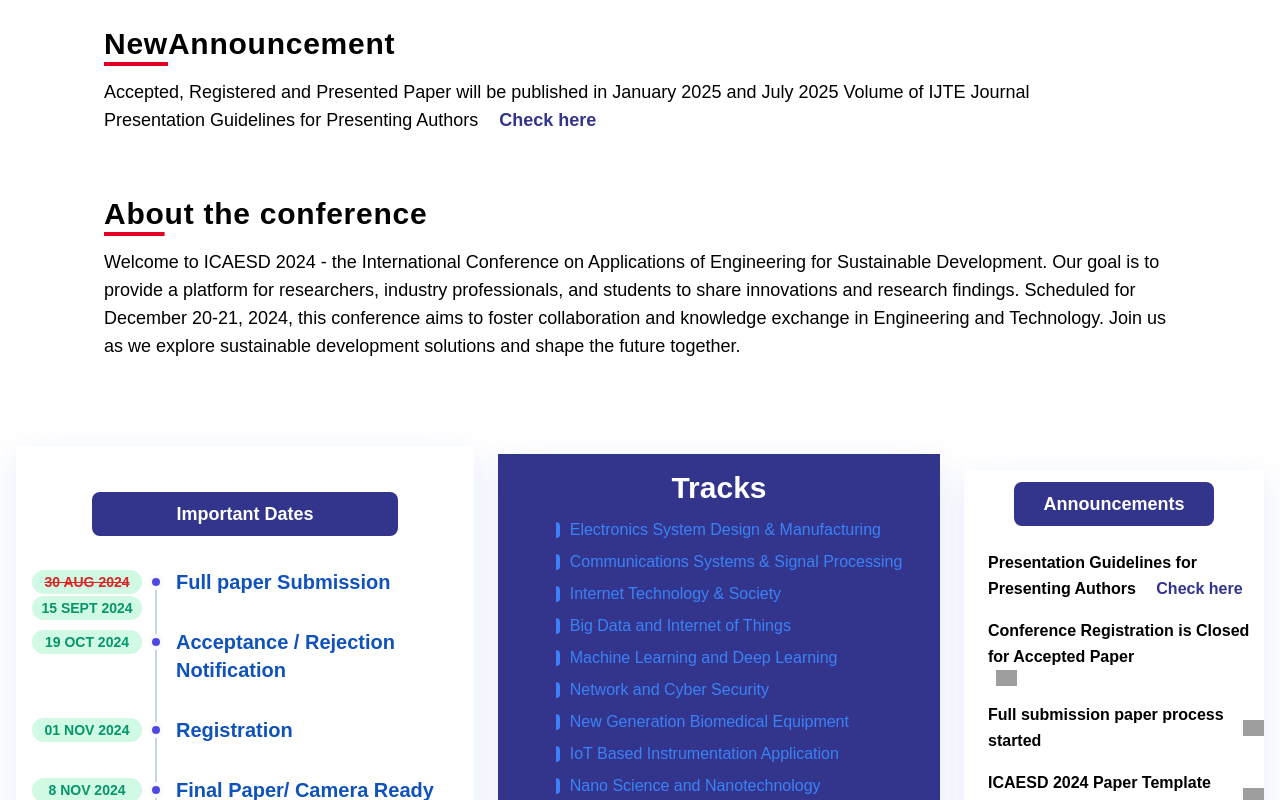
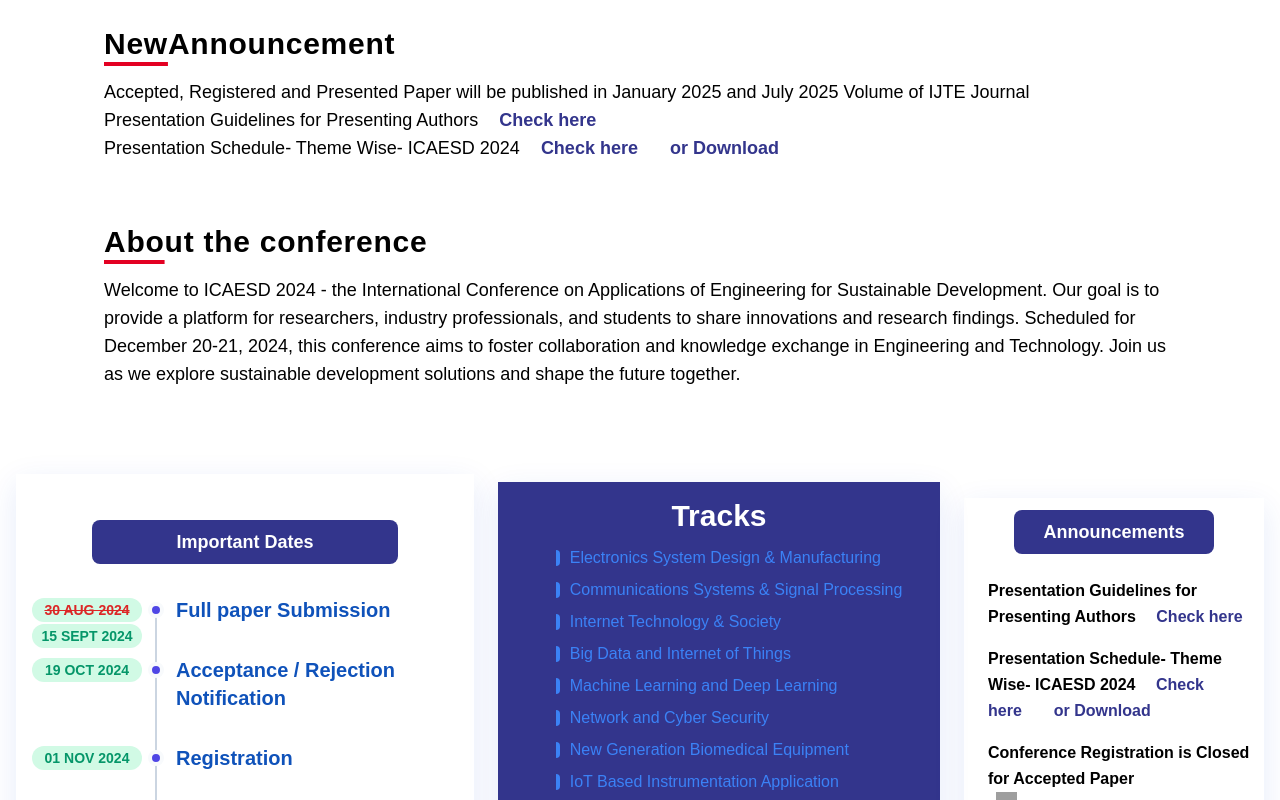
Before and after one commit to JanhaviAlekar/ICAESD-24, a React (Create React App) app: page /#/ in a window 1280 px wide. Shown: the part 940-1740 px from the top of the page. Built offline with nearby package versions, Linux system fonts and the light colour scheme; grey boxes are pictures that could not be loaded.

Commit message:
Added Schedule

```diff
--- a/src/App.js
+++ b/src/App.js
@@ -10,6 +10,7 @@
 import Contact from "./pages/contact";
 import Cfp from "./pages/cfp";
 import PresentationGuide from "./pages/presentationGuide";
+import PresentationSchedule from "./pages/presentationSchedule";
 
 export default function HeroComponent() {
   return (
@@ -21,6 +22,7 @@
         <Route path="/committees" element={<Committees/>} />
         <Route path="/cfp" element={<Cfp/>} />
         <Route path="/presentation-guide" element={<PresentationGuide/>} />
+        <Route path="/presentationSchedule" element={<PresentationSchedule/>} />
         <Route path="/author-guide" element={<AuthorGuidelines/>}/>
         <Route path="/contact" element={<Contact/>}/>
         <Route path="/agenda" element ={<DeclareSoon/>} />
--- a/src/components/newAbout.jsx
+++ b/src/components/newAbout.jsx
@@ -17,6 +17,16 @@
                         </Link>
 
                     </p>
+                    <p className=" text-md lg:text-lg font-[400] lg:mx-10 sm:mx-2">
+                        Presentation Schedule- Theme Wise- ICAESD 2024  <Link
+                            to="/presentationSchedule"
+                            class="px-4 py-2 font-bold text-[#33358c] hover:text-[#33358c] hover:bg-gray-200"
+                        >
+                            Check here
+                        </Link>
+                        <a class="px-4 py-2 font-bold text-[#33358c]" href="https://drive.google.com/file/d/1Ws-6bbqTCuZjjeaRiJtYbSy_YhUj9e60/view" >or Download</a>
+
+                    </p>
                 </span>
             </div>
         </>
--- a/src/pages/body.jsx
+++ b/src/pages/body.jsx
@@ -132,6 +132,15 @@
 
             </li>
             <li class='py-2 font-bold'>
+              Presentation Schedule- Theme Wise- ICAESD 2024  <Link
+                to="/presentationSchedule"
+                class="px-4 py-2 font-bold text-[#33358c] hover:text-[#33358c] hover:bg-gray-200"
+              >
+                Check here
+              </Link>
+              <a class="px-4 py-2 font-bold text-[#33358c]" href="https://drive.google.com/file/d/1Ws-6bbqTCuZjjeaRiJtYbSy_YhUj9e60/view" >or Download</a>
+            </li>
+            <li class='py-2 font-bold'>
               Conference Registration is Closed for Accepted Paper
               <img class="h-4 ml-2" src={newImg} alt="Submit Icon" />
             </li>
--- /dev/null
+++ b/src/pages/presentationSchedule.jsx
@@ -0,0 +1,8 @@
+import file from "../components/schedule.pdf"
+const PresentationSchedule = () => {
+    return (
+        <iframe title="schedule" src={file} width="100%" height="1080px"></iframe>
+    );
+}
+
+export default PresentationSchedule;
```
Also changed, not shown: 1 other file (tests, documents, lock files or other folders).
